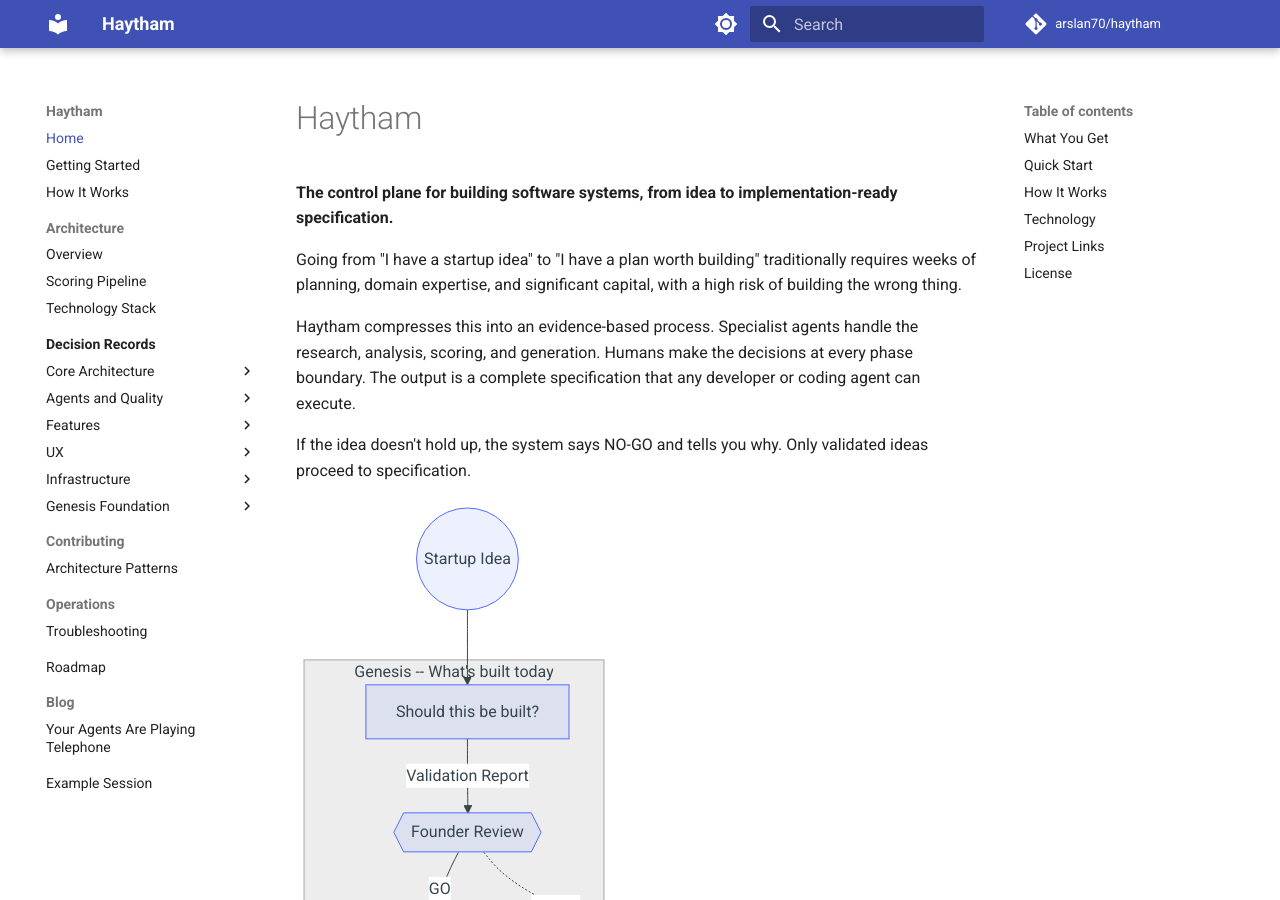
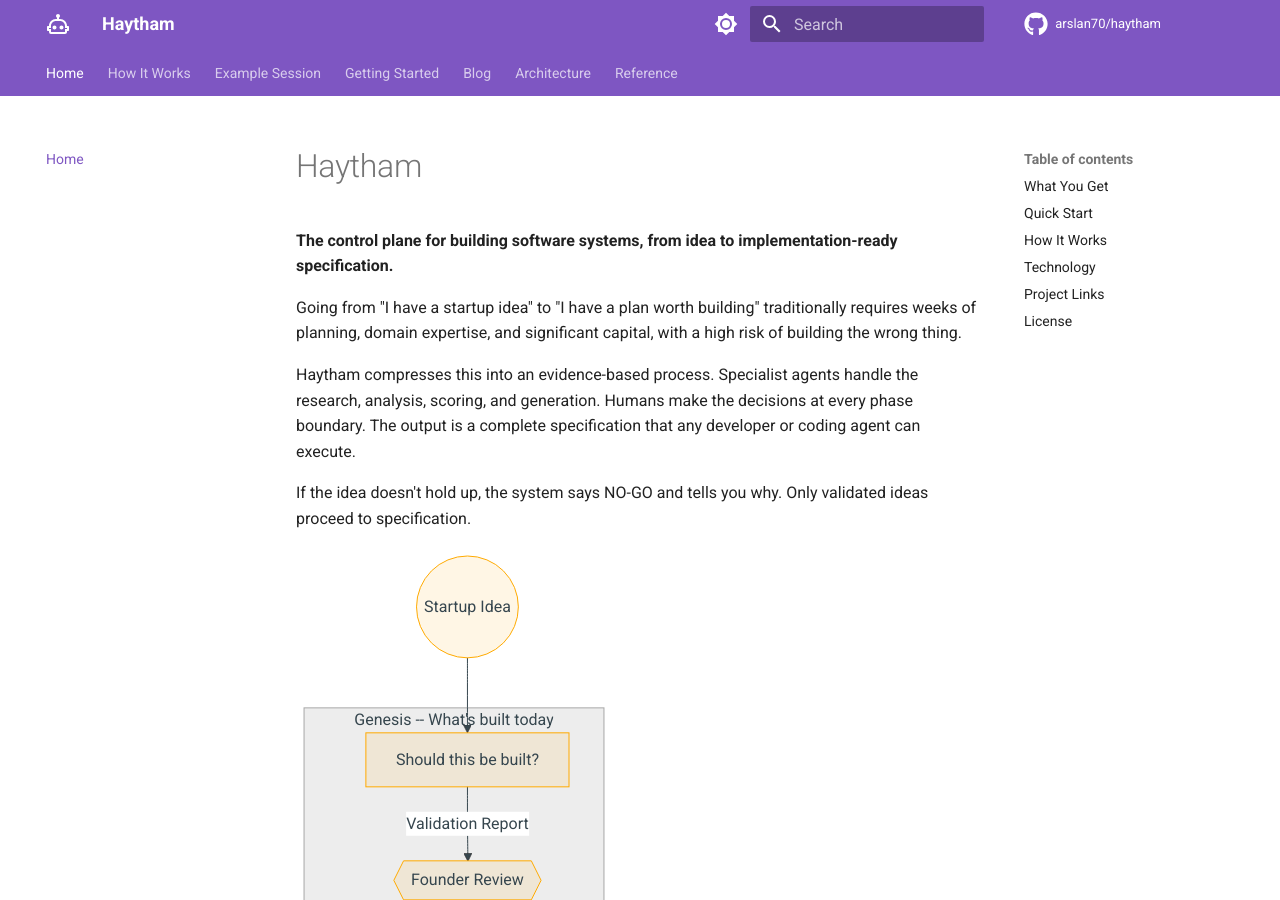
Before and after one commit to arslan70/haytham, an MkDocs documentation site: the page built from docs/index.md, in a window 1280 px wide and 900 px high. Built offline with MkDocs 1.6.1 and Material for MkDocs 9.7.7, drawn with Linux system fonts in a browser that asks for light colours; comment, search, counter and statistics services are not loaded; some of the changed text lies outside the part shown.

Commit message:
docs: rewrite mkdocs.yml with blog plugin, tabs nav, and polish
Co-Authored-By: Claude Opus 4.6 <noreply@anthropic.com>

```diff
--- a/mkdocs.yml
+++ b/mkdocs.yml
@@ -1,5 +1,5 @@
 site_name: Haytham
-site_description: The control plane for building software systems, from idea to implementation-ready specification
+site_description: From startup idea to implementation-ready specification
 site_url: https://arslan70.github.io/haytham/
 repo_url: https://github.com/arslan70/haytham
 repo_name: arslan70/haytham
@@ -9,24 +9,66 @@ theme:
   palette:
     - media: "(prefers-color-scheme: light)"
       scheme: default
-      primary: indigo
-      accent: indigo
+      primary: deep purple
+      accent: amber
       toggle:
         icon: material/brightness-7
         name: Switch to dark mode
     - media: "(prefers-color-scheme: dark)"
       scheme: slate
-      primary: indigo
-      accent: indigo
+      primary: deep purple
+      accent: amber
       toggle:
         icon: material/brightness-4
         name: Switch to light mode
   features:
+    - navigation.tabs
     - navigation.sections
     - navigation.indexes
     - navigation.top
+    - navigation.instant
+    - navigation.tracking
+    - navigation.path
     - search.highlight
+    - search.suggest
     - content.code.copy
+    - content.tabs.link
+  icon:
+    logo: material/robot-outline
+    repo: fontawesome/brands/github
+
+extra_css:
+  - stylesheets/extra.css
+
+extra:
+  social:
+    - icon: fontawesome/brands/github
+      link: https://github.com/arslan70/haytham
+  generator: false
+  announcement: >
+    Haytham is in active development.
+    <a href="https://github.com/arslan70/haytham">Star us on GitHub</a> to follow along.
+
+plugins:
+  - search
+  - blog:
+      blog_dir: blog
+      post_url_format: "{slug}"
+      post_excerpt: required
+      archive: false
+      categories: true
+      categories_allowed:
+        - Multi-Agent Systems
+        - Architecture
+        - Testing
+        - Engineering
+  - rss:
+      match_path: blog/posts/.*
+      date_from_meta:
+        as_creation: date
+      categories:
+        - categories
+        - tags
 
 markdown_extensions:
   - tables
@@ -44,60 +86,66 @@ markdown_extensions:
       alternate_style: true
   - toc:
       permalink: true
+  - attr_list
+  - md_in_html
+  - pymdownx.emoji:
+      emoji_index: !!python/name:material.extensions.emoji.twemoji
+      emoji_generator: !!python/name:material.extensions.emoji.to_svg
 
 nav:
   - Home: index.md
+  - How It Works: how-it-works.md
+  - Example Session: example-session/index.md
   - Getting Started: getting-started.md
-  - How It Works: how-it-works.md
+  - Blog:
+    - blog/index.md
   - Architecture:
     - Overview: architecture/overview.md
+    - Technology Stack: technology.md
     - Scoring Pipeline: architecture/scoring-pipeline.md
-    - Technology Stack: technology.md
-  - Decision Records:
-    - adr/index.md
-    - Core Architecture:
-      - "ADR-004: Multi-Phase Workflow": adr/ADR-004-multi-phase-workflow-architecture.md
-      - "ADR-016: Four-Phase Workflow": adr/ADR-016-four-phase-workflow.md
-      - "ADR-003: System State Evolution": adr/ADR-003-system-state-evolution.md
-      - "ADR-009: Workflow Separation": adr/ADR-009-workflow-separation.md
-    - Agents and Quality:
-      - "ADR-018: LLM-as-Judge Testing": adr/ADR-018-llm-as-judge-agent-testing.md
-      - "ADR-022: Concept Fidelity": adr/ADR-022-concept-fidelity-pipeline-integrity.md
-      - "ADR-023: Scorer Dimension Reduction": adr/ADR-023-scorer-dimension-reduction.md
-      - "ADR-005: Quality Evaluation Pattern": adr/ADR-005-quality-evaluation-pattern.md
-      - "ADR-006: Story Generation Quality": adr/ADR-006-story-generation-quality-evaluation.md
-      - "ADR-019: System Trait Detection": adr/ADR-019-system-trait-detection.md
-    - Features:
-      - "ADR-002: Backlog.md Integration": adr/ADR-002-backlog-md-integration.md
-      - "ADR-013: Build vs Buy": adr/ADR-013-build-vs-buy-recommendations.md
-      - "ADR-014: Web Search Fallback Chain": adr/ADR-014-web-search-fallback-chain.md
-      - "ADR-010: Stories Export": adr/ADR-010-stories-export.md
-      - "ADR-011: Story Effort Estimation": adr/ADR-011-story-effort-estimation.md
-      - "ADR-012: Visual Roadmap": adr/ADR-012-visual-roadmap.md
-      - "ADR-015: Google Stitch MCP": adr/ADR-015-google-stitch-mcp-integration.md
-    - UX:
-      - "ADR-008: UX Improvements": adr/ADR-008-ux-improvements.md
-      - "ADR-017: UX Design Four-Phase": adr/ADR-017-ux-design-four-phase-workflow.md
-      - "ADR-021: Design UX Workflow Stage": adr/ADR-021-design-ux-workflow-stage.md
-    - Infrastructure:
-      - "ADR-020: Project Rename": adr/ADR-020-project-rename.md
-      - "ADR-024: Split Oversized Modules": adr/ADR-024-split-oversized-modules.md
-      - "ADR-025: Resolved Project Specification": adr/ADR-025-resolved-project-specification.md
-    - Genesis Foundation:
-      - "ADR-001: Story-to-Implementation Pipeline": adr/ADR-001-story-to-implementation-pipeline.md
-      - "ADR-001a: MVP Spec Enhancement": adr/ADR-001a-mvp-spec-enhancement.md
-      - "ADR-001b: Platform Stack Proposal": adr/ADR-001b-platform-stack-proposal.md
-      - "ADR-001c: System State Model": adr/ADR-001c-system-state-model.md
-      - "ADR-001d: Story Interpretation Engine": adr/ADR-001d-story-interpretation-engine.md
-      - "ADR-001e: System Design Evolution": adr/ADR-001e-system-design-evolution.md
-      - "ADR-001f: Task Generation Refinement": adr/ADR-001f-task-generation-refinement.md
-      - "ADR-001g: Implementation Execution": adr/ADR-001g-implementation-execution.md
-      - "ADR-001h: Orchestration Feedback Loops": adr/ADR-001h-orchestration-feedback-loops.md
-  - Contributing:
-    - Architecture Patterns: contributing/architecture-patterns.md
-  - Operations:
+  - Reference:
+    - Decision Records:
+      - adr/index.md
+      - Core Architecture:
+        - "ADR-004: Multi-Phase Workflow": adr/ADR-004-multi-phase-workflow-architecture.md
+        - "ADR-016: Four-Phase Workflow": adr/ADR-016-four-phase-workflow.md
+        - "ADR-003: System State Evolution": adr/ADR-003-system-state-evolution.md
+        - "ADR-009: Workflow Separation": adr/ADR-009-workflow-separation.md
+      - Agents and Quality:
+        - "ADR-018: LLM-as-Judge Testing": adr/ADR-018-llm-as-judge-agent-testing.md
+        - "ADR-022: Concept Fidelity": adr/ADR-022-concept-fidelity-pipeline-integrity.md
+        - "ADR-023: Scorer Dimension Reduction": adr/ADR-023-scorer-dimension-reduction.md
+        - "ADR-005: Quality Evaluation Pattern": adr/ADR-005-quality-evaluation-pattern.md
+        - "ADR-006: Story Generation Quality": adr/ADR-006-story-generation-quality-evaluation.md
+        - "ADR-019: System Trait Detection": adr/ADR-019-system-trait-detection.md
+        - "ADR-026: Simplified Validation Pipeline": adr/ADR-026-simplified-validation-pipeline.md
+      - Features:
+        - "ADR-002: Backlog.md Integration": adr/ADR-002-backlog-md-integration.md
+        - "ADR-013: Build vs Buy": adr/ADR-013-build-vs-buy-recommendations.md
+        - "ADR-014: Web Search Fallback Chain": adr/ADR-014-web-search-fallback-chain.md
+        - "ADR-010: Stories Export": adr/ADR-010-stories-export.md
+        - "ADR-011: Story Effort Estimation": adr/ADR-011-story-effort-estimation.md
+        - "ADR-012: Visual Roadmap": adr/ADR-012-visual-roadmap.md
+        - "ADR-015: Google Stitch MCP": adr/ADR-015-google-stitch-mcp-integration.md
+        - "ADR-025: Resolved Project Specification": adr/ADR-025-resolved-project-specification.md
+      - UX:
+        - "ADR-008: UX Improvements": adr/ADR-008-ux-improvements.md
+        - "ADR-017: UX Design Four-Phase": adr/ADR-017-ux-design-four-phase-workflow.md
+        - "ADR-021: Design UX Workflow Stage": adr/ADR-021-design-ux-workflow-stage.md
+      - Infrastructure:
+        - "ADR-020: Project Rename": adr/ADR-020-project-rename.md
+        - "ADR-024: Split Oversized Modules": adr/ADR-024-split-oversized-modules.md
+      - Genesis Foundation:
+        - "ADR-001: Story-to-Implementation Pipeline": adr/ADR-001-story-to-implementation-pipeline.md
+        - "ADR-001a: MVP Spec Enhancement": adr/ADR-001a-mvp-spec-enhancement.md
+        - "ADR-001b: Platform Stack Proposal": adr/ADR-001b-platform-stack-proposal.md
+        - "ADR-001c: System State Model": adr/ADR-001c-system-state-model.md
+        - "ADR-001d: Story Interpretation Engine": adr/ADR-001d-story-interpretation-engine.md
+        - "ADR-001e: System Design Evolution": adr/ADR-001e-system-design-evolution.md
+        - "ADR-001f: Task Generation Refinement": adr/ADR-001f-task-generation-refinement.md
+        - "ADR-001g: Implementation Execution": adr/ADR-001g-implementation-execution.md
+        - "ADR-001h: Orchestration Feedback Loops": adr/ADR-001h-orchestration-feedback-loops.md
+    - Contributing:
+      - Architecture Patterns: contributing/architecture-patterns.md
     - Troubleshooting: troubleshooting.md
-  - Roadmap: roadmap.md
-  - Blog:
-    - "Your Agents Are Playing Telephone": blog/your-agents-are-playing-telephone/index.md
-  - Example Session: example-session/index.md
+    - Roadmap: roadmap.md
```
